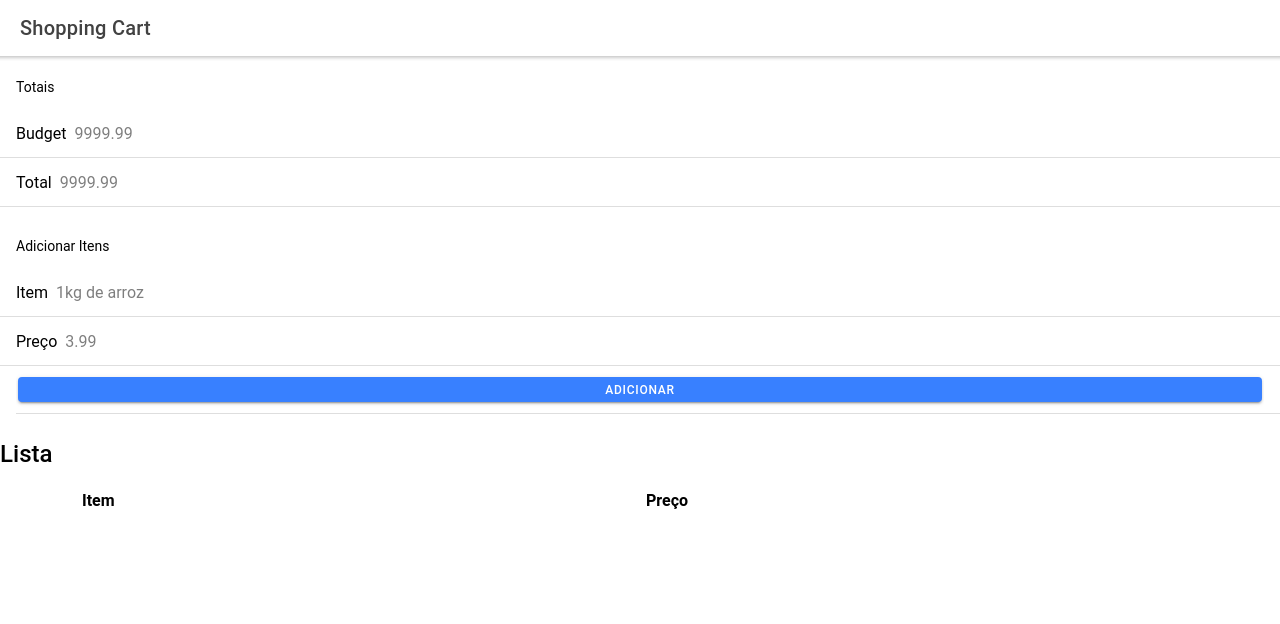
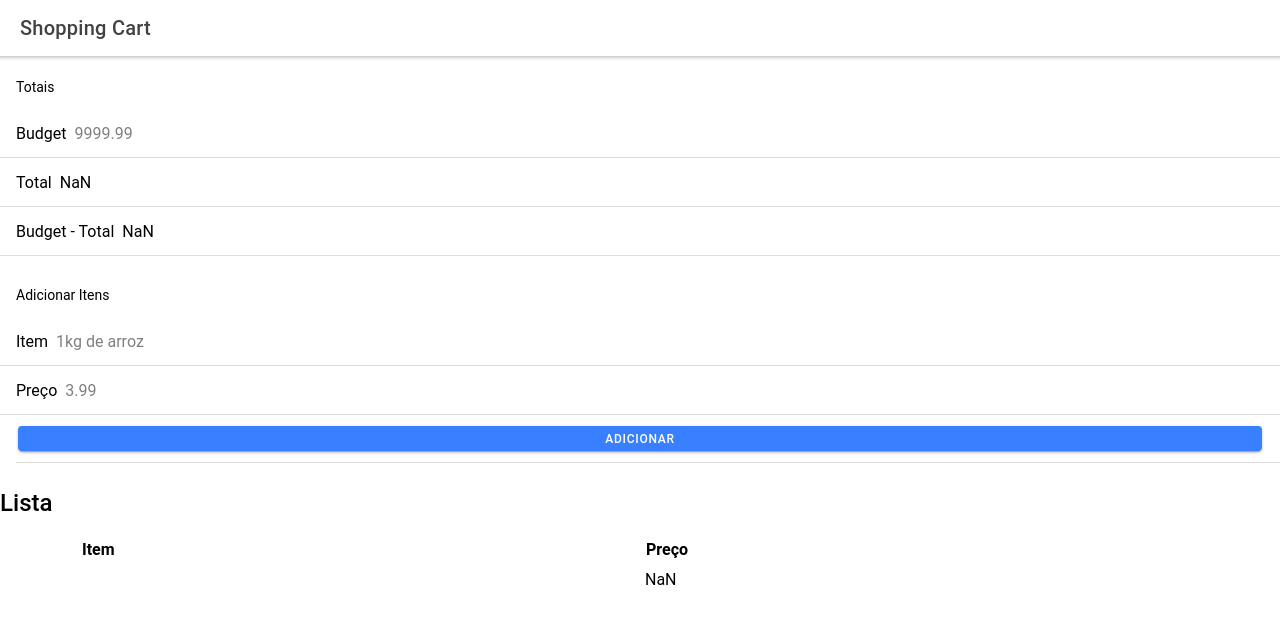
Before and after one commit to Jefferson227/shopping-cart, a React (Create React App) app: page /home in a window 1280 px wide. Both pictures are taken after a click on the element "ADICIONAR". Shown: the top 624 px of the page. Built offline with nearby package versions, Linux system fonts and the light colour scheme.

Commit message:
Calculate totals

```diff
--- a/src/components/ShoppingCart/ShoppingCart.tsx
+++ b/src/components/ShoppingCart/ShoppingCart.tsx
@@ -10,7 +10,7 @@ import {
   IonContent,
   IonButton,
 } from '@ionic/react';
-import { useRef, useState } from 'react';
+import { useRef, useState, useEffect } from 'react';
 
 interface Item {
   id?: string;
@@ -20,6 +20,8 @@ interface Item {
 
 const ShoppingCart = () => {
   const budget = useRef<HTMLIonInputElement | null>(null);
+  const total = useRef<HTMLIonInputElement | null>(null);
+  const budgetMinusTotal = useRef<HTMLIonInputElement | null>(null);
   const itemName = useRef<HTMLIonInputElement | null>(null);
   const itemPrice = useRef<HTMLIonInputElement | null>(null);
   const [items, setItems] = useState(Array<Item>);
@@ -35,6 +37,17 @@ const ShoppingCart = () => {
     setItems([...items, newItem]);
   };
 
+  useEffect(() => {
+    const sum = items
+      .map(item => parseFloat(item.price ?? '0'))
+      .reduce((sum, current) => sum += current, 0);
+
+    const budgetMinusTotalSum = (parseFloat(budget.current?.value?.toString() ?? '0') - sum).toFixed(2);
+
+    if (total.current) total.current.value = sum.toFixed(2);
+    if (budgetMinusTotal.current) budgetMinusTotal.current.value = budgetMinusTotalSum;
+  }, [items]);
+
   return (
     <>
       <IonList>
@@ -49,7 +62,12 @@ const ShoppingCart = () => {
 
         <IonItem>
           <IonLabel>Total</IonLabel>
-          <IonInput placeholder="9999.99" readonly={true}></IonInput>
+          <IonInput placeholder="9999.99" ref={total} readonly={true}></IonInput>
+        </IonItem>
+
+        <IonItem>
+          <IonLabel>Budget - Total</IonLabel>
+          <IonInput placeholder="9999.99" ref={budgetMinusTotal} readonly={true}></IonInput>
         </IonItem>
       </IonList>
 
@@ -88,7 +106,7 @@ const ShoppingCart = () => {
             items.map(item => (
               <IonRow>
                 <IonCol>{item.name}</IonCol>
-                <IonCol>{item.price}</IonCol>
+                <IonCol>{parseFloat(item.price ?? '0').toFixed(2)}</IonCol>
               </IonRow>
             ))}
         </IonGrid>
```
